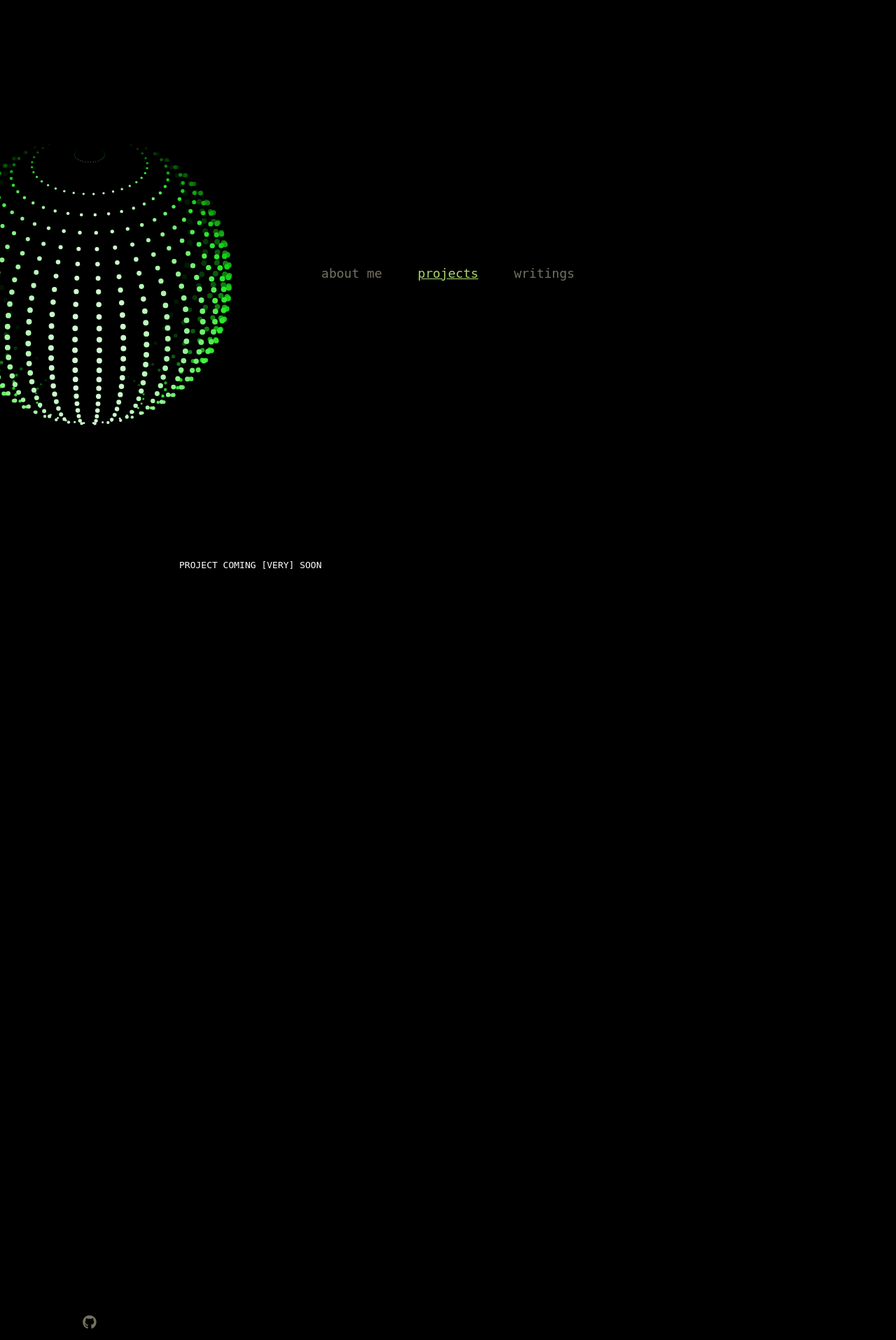
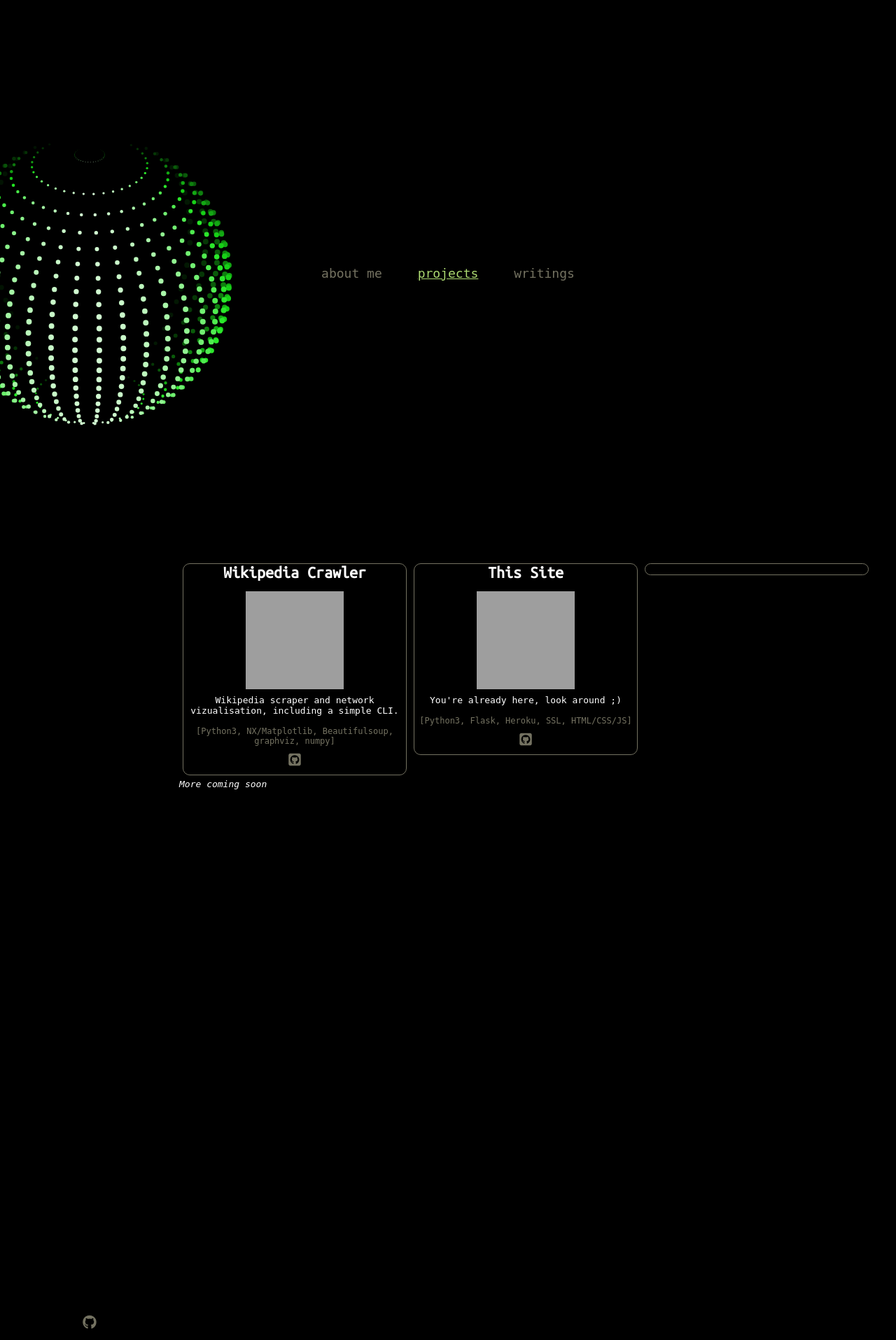
Before and after one commit to michaelstresing/personalsite, a Flask app: page /projects in a window 1280 px wide. Shown: the top 1915 px of the page at 70% size. Run offline with Flask 2, Linux system fonts and the light colour scheme; some libraries are stand-ins or nearby versions; grey boxes are pictures that could not be loaded.

Commit message:
projects section wip

```diff
--- a/app/__init__.py
+++ b/app/__init__.py
@@ -6,7 +6,7 @@ app = Flask(__name__, instance_relative_config=False)
 def create_app():
 
     # Construct the core application.
-    app.config.from_object(ProductionConfig)
+    app.config.from_object(DevelopmentConfig)
 
     with app.app_context():
 
--- a/app/static/style.css
+++ b/app/static/style.css
@@ -6,9 +6,10 @@
     font-family: monospace;
 }
 
-h1{
+h1, h2{
   font-family: 'Ubuntu Mono', monospace;
   padding-bottom: 10px;
+  background: transparent;
 }
 
 .container {
@@ -79,6 +80,7 @@ h1{
   text-align: center;
   vertical-align: center;
   background-color: transparent;
+  padding-top: 5px;
 }
 
 a:link {
@@ -102,7 +104,7 @@ a:link {
   }
 
 .content {
-  grid-area: 2 / 2 / 5 / 5;
+  grid-area: 2 / 2 / 6 / 6;
   color: white;
   display: block;
 }
@@ -123,3 +125,29 @@ a:link {
   left: calc(50vw - 75px);
   background-color: transparent;
 }
+
+.project-card {
+  margin: 5px;
+  border: solid #747261 1px;
+  border-radius: 10px;
+  width: 25vw;
+  text-align: center;
+}
+
+.project-wrapper {
+  display: flex;
+  align-items: flex-start;
+
+}
+
+.project_img {
+  height: 150px;
+  width:150px;
+  padding: 5px;
+}
+
+.project_tech {
+  font-size: 12px;
+  padding-bottom: 5px;
+  color: #747261;
+}
--- a/app/templates/projects.html
+++ b/app/templates/projects.html
@@ -44,9 +44,32 @@
             <a class='topitem' style="text-decoration: underline; color: rgb(171, 216, 112)" href="/projects">projects</a>
             <a class='topitem' href="/writing">writings</a>
         </nav>
-    <div class="content">
-        <p>PROJECT COMING [VERY] SOON</p>
-    </div>
+        <div class="content">
+            <div class="project-wrapper">
+                <div class="project-card">
+                    <h2> Wikipedia Crawler </h2>
+                    <img class="project_img" src="https://raw.githubusercontent.com/michaelstresing/wiki_viz/master/network_graphs/https___en.wikipedia.org_wiki_Tim_Berners-Lee_network.png">
+                    <p class="project_description">Wikipedia scraper and network vizualisation, including a simple CLI.</p>
+                    <br>
+                    <p class="project_tech">[Python3, NX/Matplotlib, Beautifulsoup, graphviz, numpy]</p>
+                    <a class="fab fa-github-square" href="https://github.com/michaelstresing/wiki_viz" target="_blank"></a>
+                </div>
+                <div class="project-card">
+                        <h2> This Site </h2>
+                        <img class="project_img" src="https://raw.githubusercontent.com/michaelstresing/wiki_viz/master/network_graphs/https___en.wikipedia.org_wiki_Tim_Berners-Lee_network.png">
+                        <p class="project_description">You're already here, look around ;)</p>
+                        <br>
+                        <p class="project_tech">[Python3, Flask, Heroku, SSL, HTML/CSS/JS]</p>
+                        <a class="fab fa-github-square" href="https://github.com/michaelstresing/personalsite" target="_blank"></a>
+                    </div>
+                <div class="project-card">
+                    <img>
+                    <p></p>
+                    <i >
+                </div>
+            </div>
+            More coming soon
+        </div>
     </div>
 </body>
 <script src="/static/app.js"></script>
--- a/main.py
+++ b/main.py
@@ -3,4 +3,4 @@ from app import create_app
 app = create_app()
 
 if __name__ == "__main__":
-    app.run()
+    app.run(host="127.0.0.1", port="8080")
```
Also changed, not shown: app/routes.py (line endings or trailing spaces).
